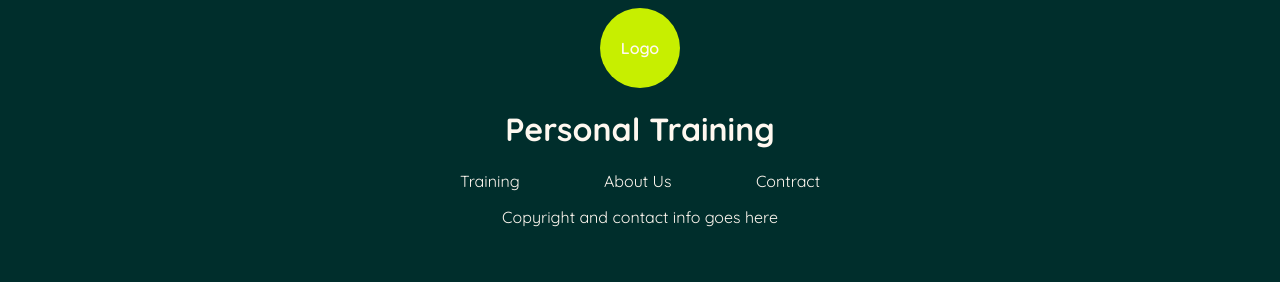
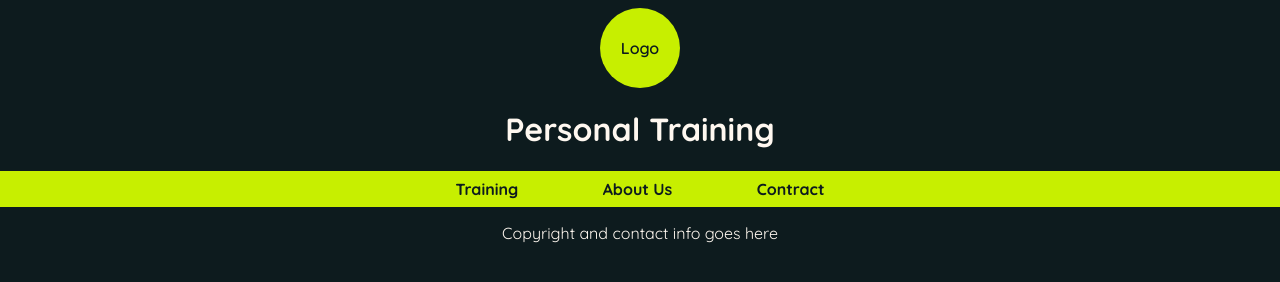
Before and after one commit to perripez/t1w2-flexbox-animations, a plain HTML site: page index.html in a window 1280 px wide. Drawn offline with Linux system fonts and the light colour scheme.

```diff
--- a/CSS/style.css
+++ b/CSS/style.css
@@ -5,7 +5,7 @@
 }
 
 body {
-    background-color:#002E2C;
+    background-color:#0D1B1E;
     font-family:'Segoe UI', Tahoma, Geneva, Verdana, sans-serif;
     display: flex;
     flex-direction: column;
@@ -36,7 +36,7 @@ header {
 }
 
 .logo p {
-    color:#FFF8F0;
+    color:#0D1B1E;
     font-weight: 600;
     font-size: 1rem;
 }
@@ -47,4 +47,13 @@ nav a {
     padding-right: 2rem;
     margin-left: 0.5rem;
     margin-right: 0.5rem;
+    color:#0D1B1E;
+    font-weight:700;
 }
+
+nav{
+    background-color:#C7EF00;
+    width: 100vw;
+    padding-top: 0.5rem;
+    padding-bottom: 0.5rem;
+}
```
